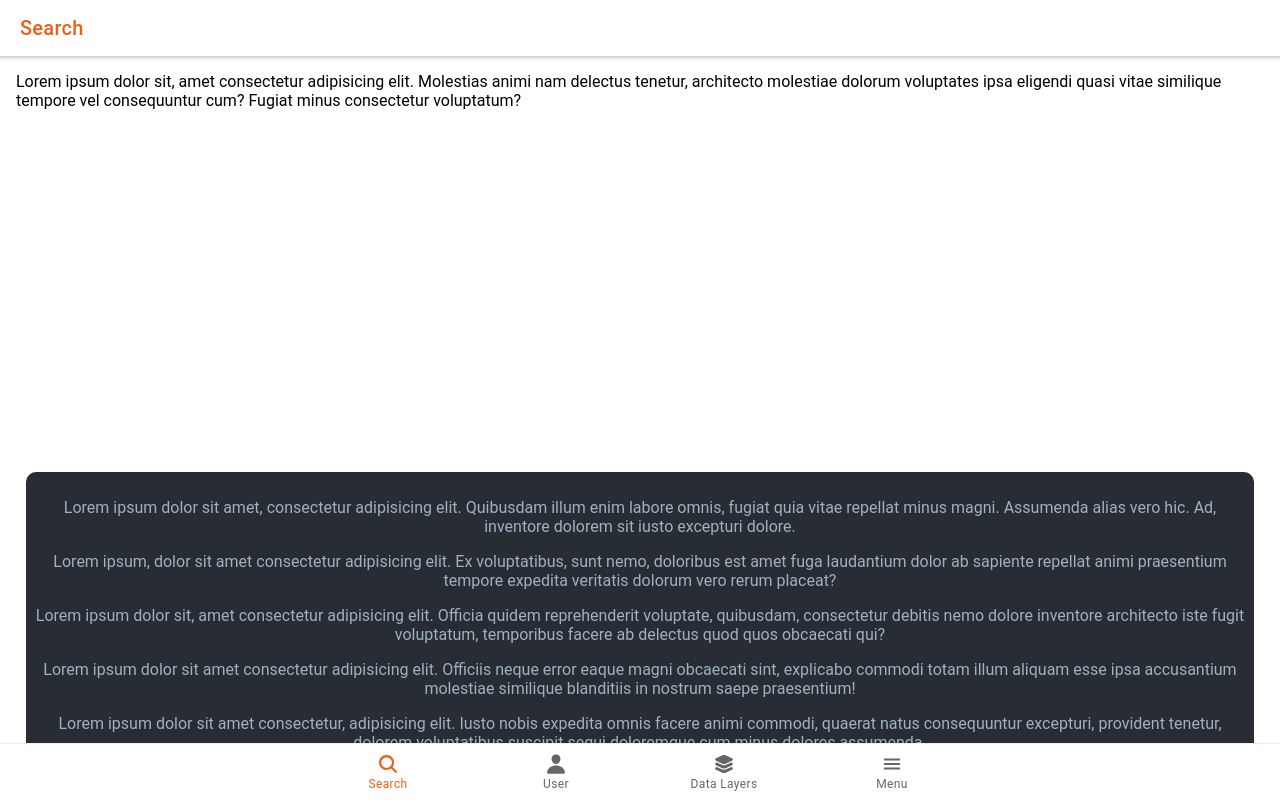
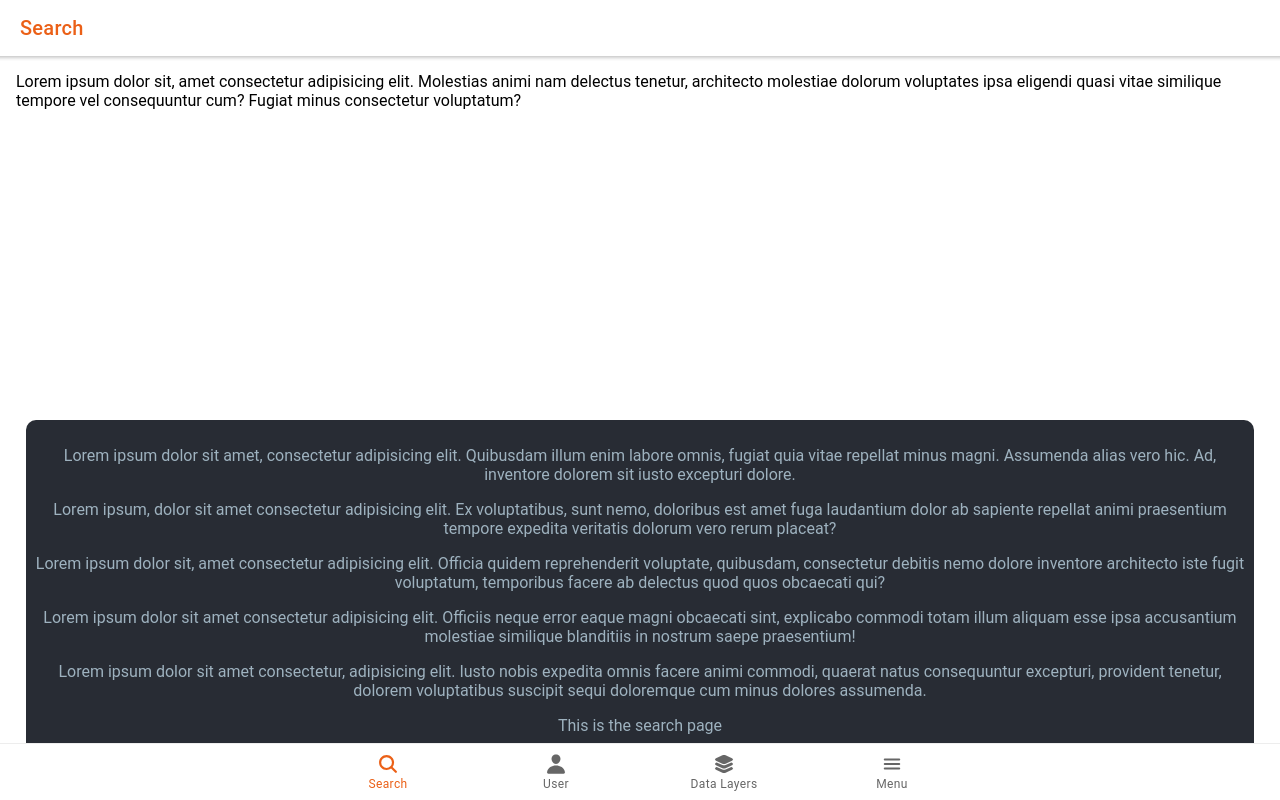
Before and after one commit to datcit241/animated-action-sheet, a React (Create React App) app: page /home in a window 1280 px wide. Built offline with nearby package versions, Linux system fonts and the light colour scheme.

Commit message:
Bug fixes

```diff
--- a/src/ActionSheet.js
+++ b/src/ActionSheet.js
@@ -4,7 +4,11 @@ import { animated, useSpring, config } from "@react-spring/web";
 import { defaultSnapPoints } from "./defaultSnapPoints";
 
 function ActionSheet({ snapPoints, children }) {
-    const SCREEN_HEIGHT = window.innerHeight;
+    const TOOL_BAR_HEIGHT = 44;
+    const TAB_BAR_HEIGHT = 50;
+    const PADDING = 10;
+    const SCREEN_HEIGHT =
+        window.innerHeight - TOOL_BAR_HEIGHT - TAB_BAR_HEIGHT - PADDING;
 
     if (!snapPoints) snapPoints = defaultSnapPoints;
     const snapValues = snapPoints.values
@@ -33,9 +37,7 @@ function ActionSheet({ snapPoints, children }) {
                         handlePosition.y.start(snapValues[i - 1]);
                     } else {
                         handlePosition.y.start(snapValues[i]);
-
-                        if ((snapValues[i] | 0) === SCREEN_HEIGHT)
-                            setActive(false);
+                        if (i === snapValues.length - 1) setActive(false);
                     }
                     break;
                 }
@@ -53,7 +55,7 @@ function ActionSheet({ snapPoints, children }) {
                         y: handlePosition.y,
                         height: handlePosition.y.to(
                             [0, SCREEN_HEIGHT],
-                            ["100vh", "0"]
+                            [SCREEN_HEIGHT, "0"]
                         ),
                         touchAction: "none",
                     }}
```
